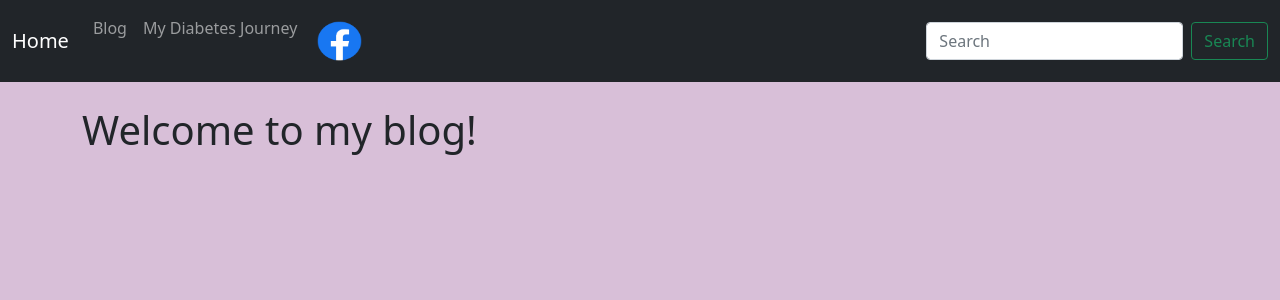
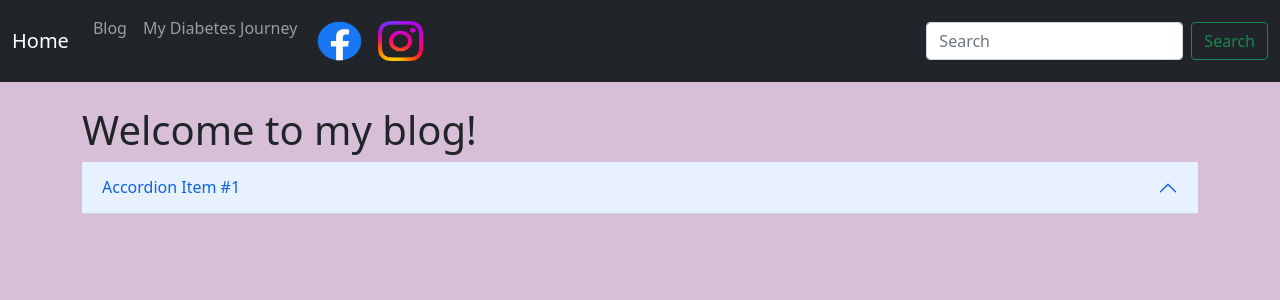
Before and after one commit to DevvySean/TashBlog, a Flask app: page /blog in a window 1280 px wide. Shown: the top 300 px of the page. Run offline with Flask 2, Linux system fonts and the light colour scheme.

Commit message:
Added instagram links

```diff
--- a/templates/desktop.blog.html
+++ b/templates/desktop.blog.html
@@ -8,8 +8,22 @@
     <title>My Blog</title>
 </head>
 <body>
-<h1>Welcome to my blog!</h1>
-
+<div class="d-flex align-items-start">
+    <h1>Welcome to my blog!</h1>
+</div>
+<div class="accordion accordion-flush bg-dark" id="accordionExample">
+  <div class="accordion-item">
+    <h2 class="accordion-header" id="headingOne">
+      <button class="accordion-button bg-blue" type="button" data-bs-toggle="collapse" data-bs-target="#collapseOne" aria-expanded="true" aria-controls="collapseOne">
+        Accordion Item #1
+      </button>
+    </h2>
+    <div id="collapseOne" class="accordion-collapse collapse" aria-labelledby="headingOne" data-bs-parent="#accordionExample">
+      <div class="accordion-body">
+        <strong>This is the first item's accordion body.</strong> It is shown by default, until the collapse plugin adds the appropriate classes that we use to style each element. These classes control the overall appearance, as well as the showing and hiding via CSS transitions. You can modify any of this with custom CSS or overriding our default variables. It's also worth noting that just about any HTML can go within the <code>.accordion-body</code>, though the transition does limit overflow.
+      </div>
+    </div>
+  </div>
 </body>
 </html>
 {% endblock %}
--- a/templates/desktop.myDiabetesjourney.html
+++ b/templates/desktop.myDiabetesjourney.html
@@ -2,10 +2,9 @@
 {% block content %}
 
 <head>
-    <meta charset="UTF-8">
     <title>Title</title>
 </head>
 <body>
-
+<h1>This page is still being built!</h1>
 </body>
 {% endblock %}
--- a/templates/mobile.blog.html
+++ b/templates/mobile.blog.html
@@ -4,7 +4,7 @@
 <!DOCTYPE html>
 <html lang="en">
 <head>
-    <meta charset="UTF-8">
+    <meta name="viewport" content="width=device-width, initial-scale=1">
     <title>My Blog</title>
 </head>
 <body>
--- a/templates/navbar.html
+++ b/templates/navbar.html
@@ -17,6 +17,9 @@
     <a class="navbar-brand" href="https://www.facebook.com/natasha.habgood">
       <img src="static/images/f_logo_RGB-Blue_114.png" alt="" width="45" height="40">
     </a>
+    <a class="navbar-brand" href="https://instagram.com/typeone_tash?igshid=YmMyMTA2M2Y=">
+      <img src="static/images/Instagram_Glyph_Gradient.png" alt="" width="45" height="40">
+    </a>
   </div>
 </nav>
       </ul>
```
Also changed, not shown: main.py (+1 -7 lines), templates/desktop.index.html (+4 -4 lines), templates/mobile.myDiabetesjourney.html (+4 -3 lines), static/css/style.css (line endings or trailing spaces), static/images/Instagram_Glyph_Gradient.png (added).
